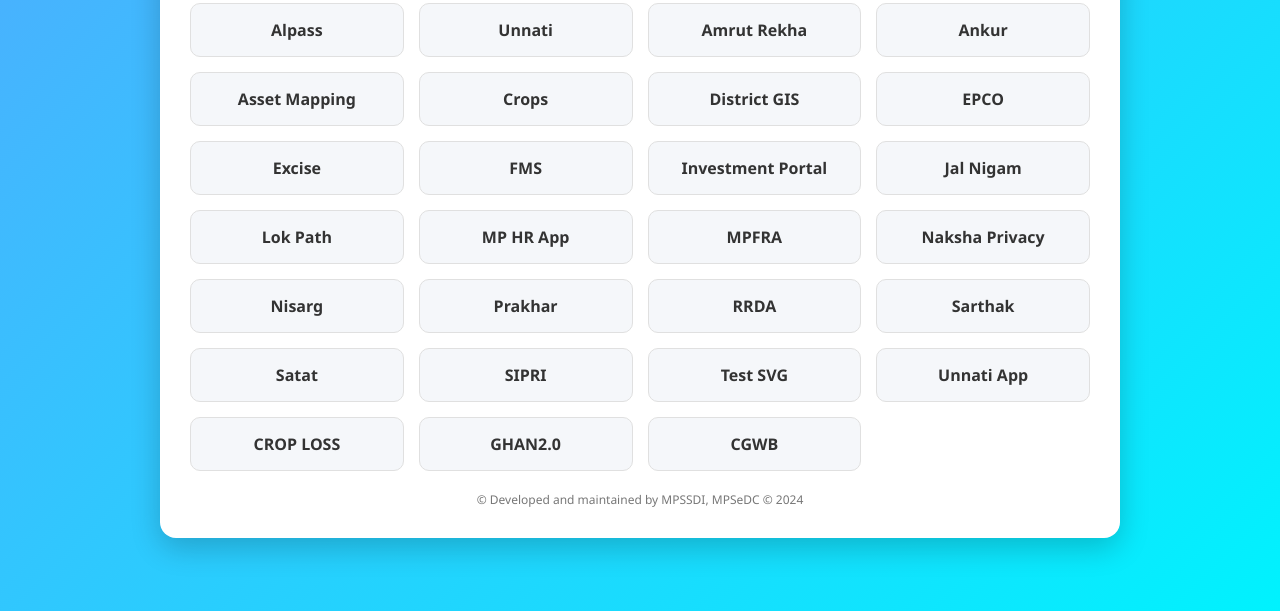
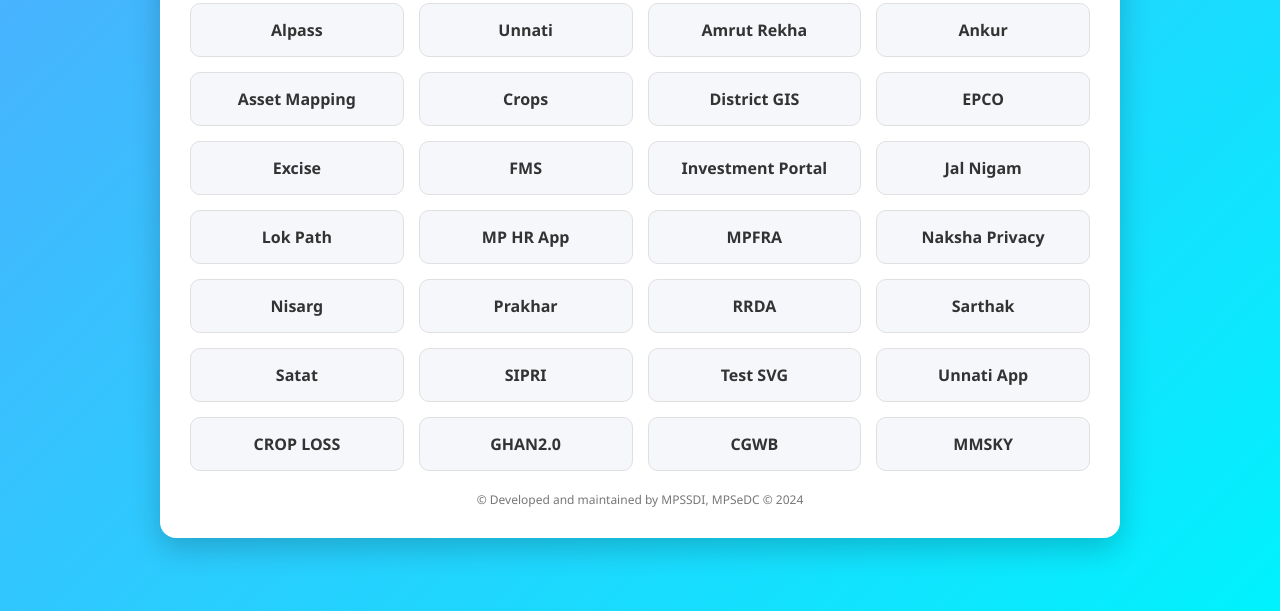
Before and after one commit to gismpsedc/privacy, a plain HTML site: page index.html in a window 1280 px wide. Shown: the part 189-800 px from the top of the page. Drawn offline with Linux system fonts and the light colour scheme.

Commit message:
Update index.html
Add mmsky

```diff
--- a/index.html
+++ b/index.html
@@ -106,6 +106,7 @@
         <a href="crop-loss">CROP LOSS</a>
         <a href="GHAN2.0">GHAN2.0</a>
         <a href="cgwb">CGWB</a>
+        <a href="mmsky">MMSKY</a>
     </div>
 
     <footer>
```
